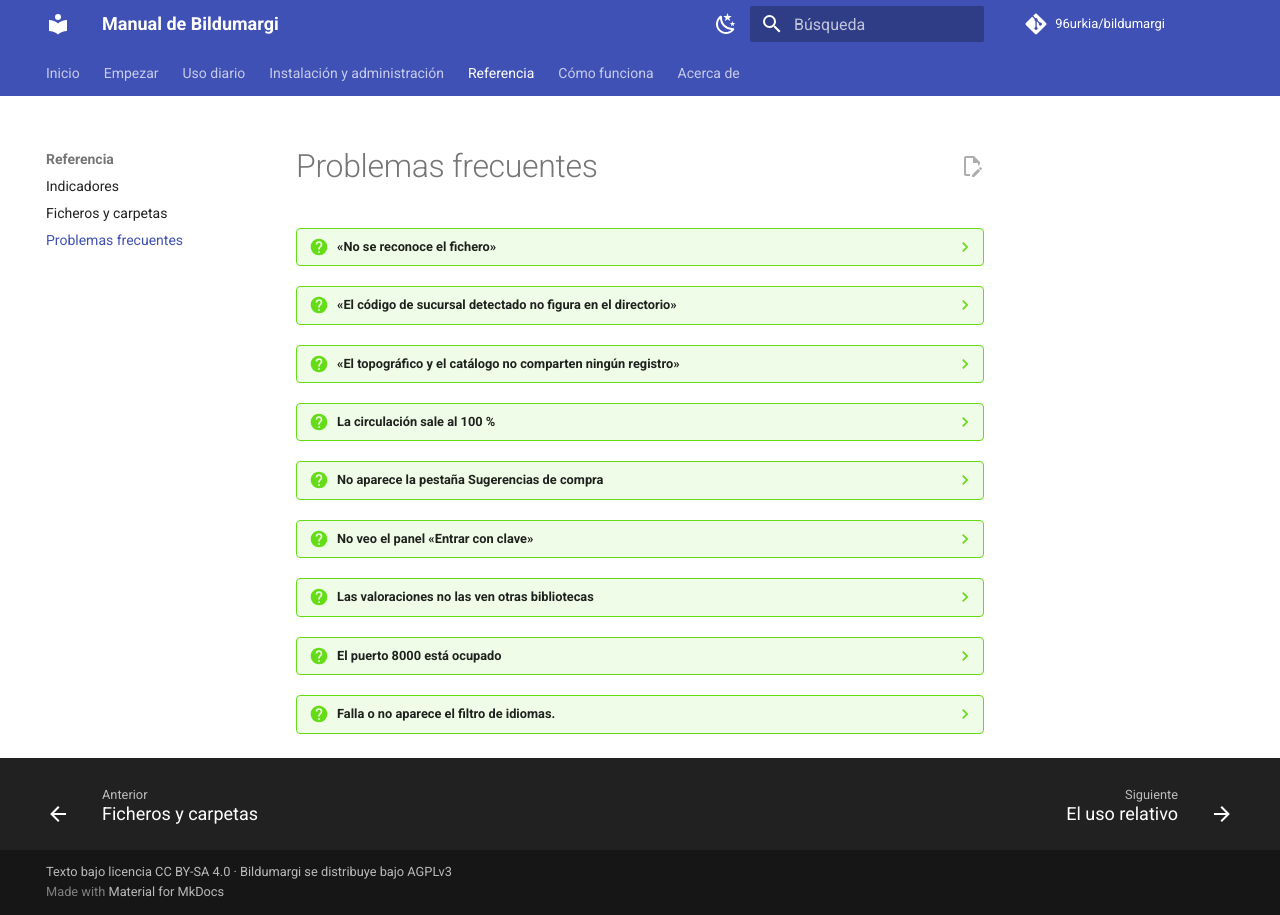
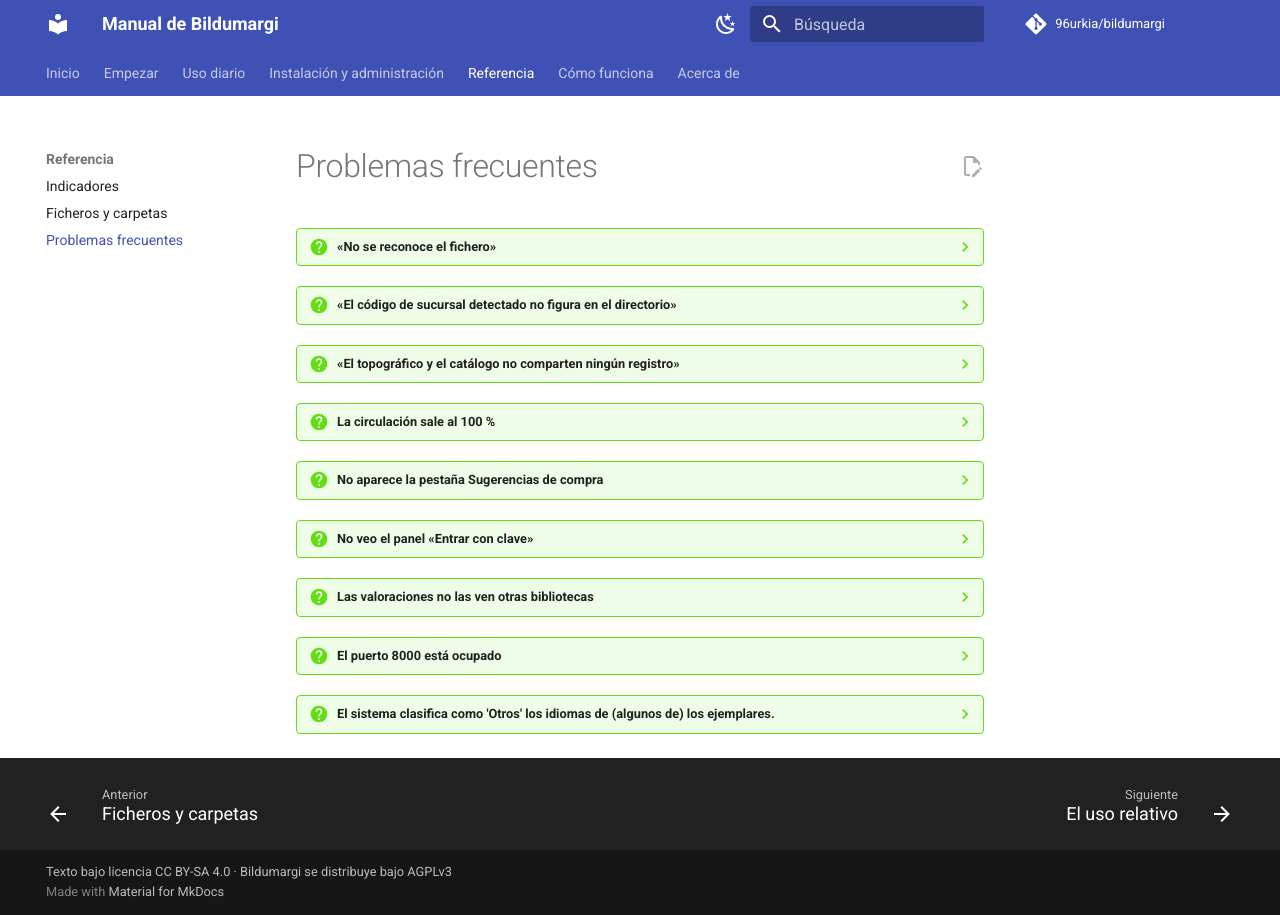
Before and after one commit to 96urkia/bildumargi, an MkDocs documentation site: the page built from docs/referencia/problemas.md, in a window 1280 px wide. Built offline with MkDocs 1.6.1 and Material for MkDocs 9.7.7, drawn with Linux system fonts in a browser that asks for light colours; comment, search, counter and statistics services are not loaded.

Commit message:
Update problemas.md

```diff
--- a/docs/referencia/problemas.md
+++ b/docs/referencia/problemas.md
@@ -31,6 +31,6 @@
 ??? question "El puerto 8000 está ocupado"
     Cambia `PUERTO` en `config.py`.
 
-??? question "Falla o no aparece el filtro de idiomas."
-    La red no ha conectado el catálogo colectivo. Ver
+??? question "El sistema clasifica como 'Otros' los idiomas de (algunos de) los ejemplares."
+    La red no ha conectado o actualizado el catálogo colectivo. Ver
     [Catálogo colectivo de la red](../administracion/catalogo-red.md).
```
